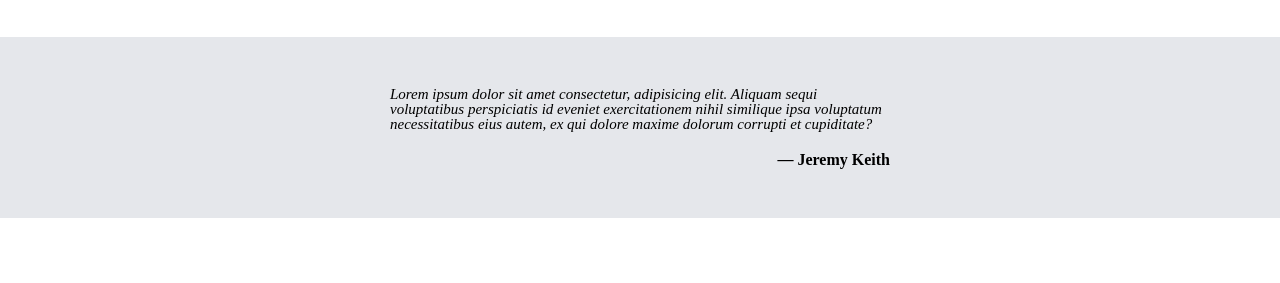
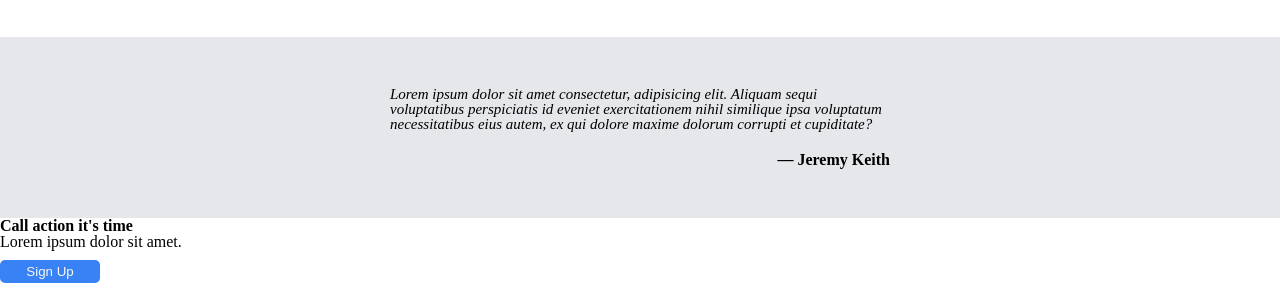
Before and after one commit to biroue10/Landing-page, a website: page index.html in a window 1280 px wide. Shown: the part 748-1031 px from the top of the page. Before the commit the page ends 966 px from the top, so only its background shows below. Drawn offline with Linux system fonts and the light colour scheme.

Commit message:
refactor my code

```diff
--- a/index.html
+++ b/index.html
@@ -74,5 +74,16 @@
         <figcaption>&mdash; Jeremy Keith</figcaption>
       </div>
     </section>
+    <section class="hero4">
+      <div>
+        <div>
+          <h4>Call action it's time</h4>
+          <p>Lorem ipsum dolor sit amet.</p>
+        </div>
+        <div>
+          <button>Sign Up</button>
+        </div>
+      </div>
+    </section>
   </body>
 </html>
--- a/style.css
+++ b/style.css
@@ -103,7 +103,7 @@
   max-width: 500px;
   margin: auto;
 }
-figcaption{
+figcaption {
   margin-right: auto;
   max-width: 500px;
   margin: auto;
```
